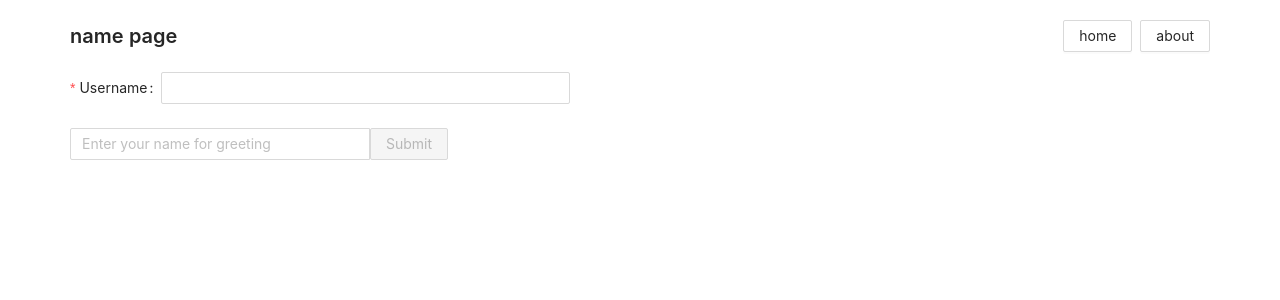
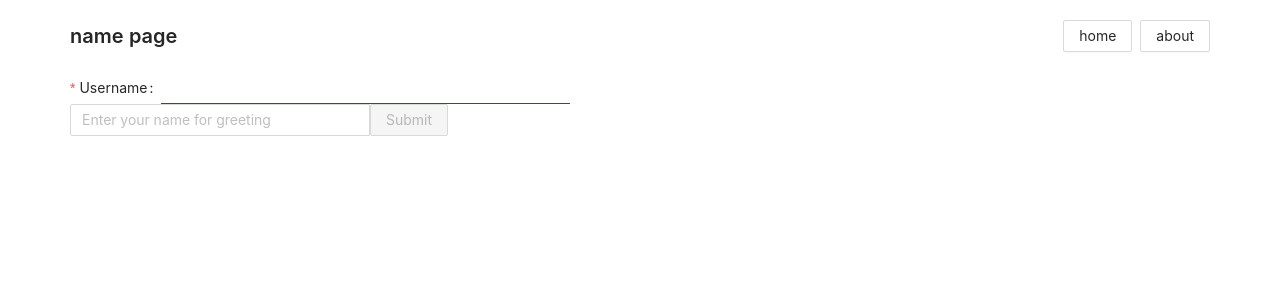
Before and after one commit to AleR111/webpack-settings, a React app: page / in a window 1280 px wide. Shown: the top 300 px of the page. Built offline with nearby package versions, Linux system fonts and the light colour scheme.

Commit message:
added a input wrapper

```diff
--- a/src/App.tsx
+++ b/src/App.tsx
@@ -2,15 +2,14 @@ import React from "react";
 import styles from "./app.module.less";
 import { Home } from "./pages";
 import { Header } from "./components";
-import { WrappForm } from "./ui/form/wrappForm";
-import { Form, Input, Button, Checkbox } from "antd";
+import { WrappForm, FormItem, WrappInput } from "./ui";
 
 export const App: React.FC = () => {
   return (
     <div className={styles.container}>
       <Header />
       <WrappForm onFinish={() => console.log(1231)}>
-        <Form.Item
+        <FormItem
           label="Username"
           name="username"
           rules={[
@@ -20,8 +19,8 @@ export const App: React.FC = () => {
             },
           ]}
         >
-          <Input />
-        </Form.Item>
+          <WrappInput />
+        </FormItem>
       </WrappForm>
       <Home />
     </div>
--- /dev/null
+++ b/src/ui/form/index.ts
@@ -0,0 +1 @@
+export * from './wrappForm'
--- /dev/null
+++ b/src/ui/form/interface.ts
@@ -0,0 +1,14 @@
+import { ColProps } from "antd/lib/grid";
+
+export type FinishCallback = (values: any) => void;
+
+export interface WrapFormProps {
+  name?: string;
+  labelCol?: ColProps;
+  wrapperCol?: ColProps;
+  initialValues?: Record<string, any>;
+  onFinish?: FinishCallback;
+  onFinishFailed?: FinishCallback;
+  autoComplete?: string | undefined;
+  children: React.ReactNode;
+}
--- a/src/ui/form/wrappForm.module.less
+++ b/src/ui/form/wrappForm.module.less
@@ -1,3 +1,7 @@
 .form {
   width: 500px;
 }
+
+.formItem {
+ margin-bottom: 0;
+}
--- a/src/ui/form/wrappForm.tsx
+++ b/src/ui/form/wrappForm.tsx
@@ -1,21 +1,8 @@
 import React from "react";
-import "antd/dist/antd.css";
 import { Form } from "antd";
-import { ColProps } from "antd/lib/grid";
+import { WrapFormProps } from "./interface";
+import {FormItemProps} from "antd/lib/form";
 import styles from "./wrappForm.module.less";
-
-export type FinishCallback = (values: any) => void;
-
-export interface WrapFormProps {
-  name?: string;
-  labelCol?: ColProps;
-  wrapperCol?: ColProps;
-  initialValues?: Record<string, any>;
-  onFinish?: FinishCallback;
-  onFinishFailed?: FinishCallback;
-  autoComplete?: string | undefined;
-  children: React.ReactNode;
-}
 
 export const WrappForm: React.FC<WrapFormProps> = ({
   name,
@@ -42,3 +29,16 @@ export const WrappForm: React.FC<WrapFormProps> = ({
     </Form>
   );
 };
+
+export const FormItem: React.FC<FormItemProps> = ({label, name, rules, children}) => {
+  return (
+    <Form.Item
+    className={styles.formItem}
+      label={label}
+      name={name}
+      rules={rules}
+    >
+      {children}
+    </Form.Item>
+  );
+};
--- /dev/null
+++ b/src/ui/index.ts
@@ -0,0 +1,2 @@
+export * from './form'
+export * from './input'
--- /dev/null
+++ b/src/ui/input/index.ts
@@ -0,0 +1 @@
+export * from './wrappInput'
--- /dev/null
+++ b/src/ui/input/interface.ts
@@ -0,0 +1,14 @@
+import { ColProps } from "antd/lib/grid";
+
+export type FinishCallback = (values: any) => void;
+
+export interface WrapFormProps {
+  name?: string;
+  labelCol?: ColProps;
+  wrapperCol?: ColProps;
+  initialValues?: Record<string, any>;
+  onFinish?: FinishCallback;
+  onFinishFailed?: FinishCallback;
+  autoComplete?: string | undefined;
+  children: React.ReactNode;
+}
--- /dev/null
+++ b/src/ui/input/wrappInput.module.less
@@ -0,0 +1,8 @@
+.input {
+  border: none;
+  border-bottom: 1px solid rgb(34, 74, 148);
+  border-radius: 0;
+  &:focus {
+    box-shadow: none;
+  }
+}
--- /dev/null
+++ b/src/ui/input/wrappInput.tsx
@@ -0,0 +1,10 @@
+import React from "react";
+import { Input } from "antd";
+import { WrapFormProps } from "./interface";
+import styles from "./wrappInput.module.less";
+
+export const WrappInput: React.FC = () => {
+  return (
+    <Input className={styles.input}/>
+  )
+}
```
